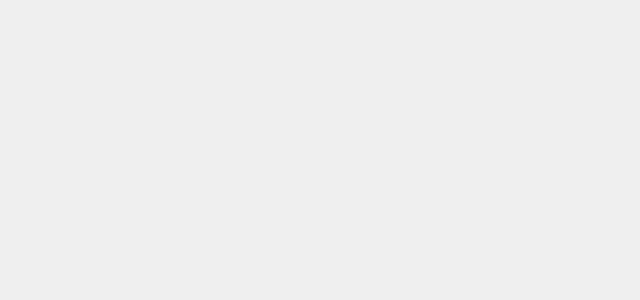
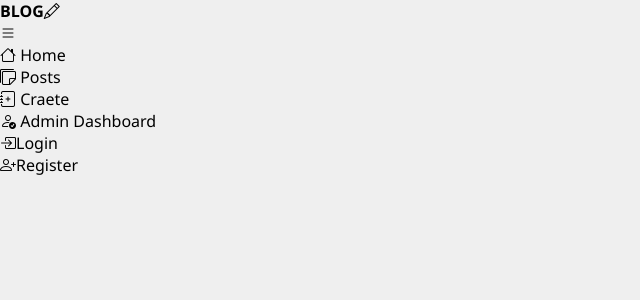
Before and after one commit to osamadweikat/Blog, a React (Create React App) app in the folder frontend/: page / in a window 1280 px wide. Shown: the top 300 px of the page, without its empty margins (0-640 px from the left). Built offline with nearby package versions, Linux system fonts and the light colour scheme; the HTML template or start-up script is replaced by a standard one.

Commit message:
create header component

```diff
--- a/frontend/src/App.js
+++ b/frontend/src/App.js
@@ -1,5 +1,11 @@
+import Header from "./components/header/Header";
+
 function App() {
-  return <div></div>;
+  return (
+    <div>
+      <Header />
+    </div>
+  );
 }
 
 export default App;
--- /dev/null
+++ b/frontend/src/components/header/Header.jsx
@@ -0,0 +1,45 @@
+import "./header.css";
+
+const Header = () => {
+  return (
+    <header className="header">
+      <div className="header-left">
+        <div className="header-logo">
+          <strong>BLOG</strong>
+          <i className="bi bi-pencil"></i>
+        </div>
+        <div className="header-menu">
+          <i className="bi bi-list"></i>
+        </div>
+      </div>
+      <nav className="navbar">
+        <ul className="nav-links">
+          <li className="nav-link">
+            <i className="bi bi-house"></i> Home
+          </li>
+          <li className="nav-link">
+            <i className="bi bi-stickies"></i> Posts
+          </li>
+          <li className="nav-link">
+            <i className="bi bi-journal-plus"></i> Craete
+          </li>
+          <li className="nav-link">
+            <i className="bi bi-person-check"></i> Admin Dashboard
+          </li>
+        </ul>
+      </nav>
+      <div className="header-right">
+        <div className="header-right-link">
+          <i className="bi bi-box-arrow-in-right"></i>
+          <span>Login</span>
+        </div>
+        <div className="header-right-link">
+          <i className="bi bi-person-plus"></i>
+          <span>Register</span>
+        </div>
+      </div>
+    </header>
+  );
+};
+
+export default Header;
```
Also changed, not shown: frontend/src/components/header/header.css (added).
